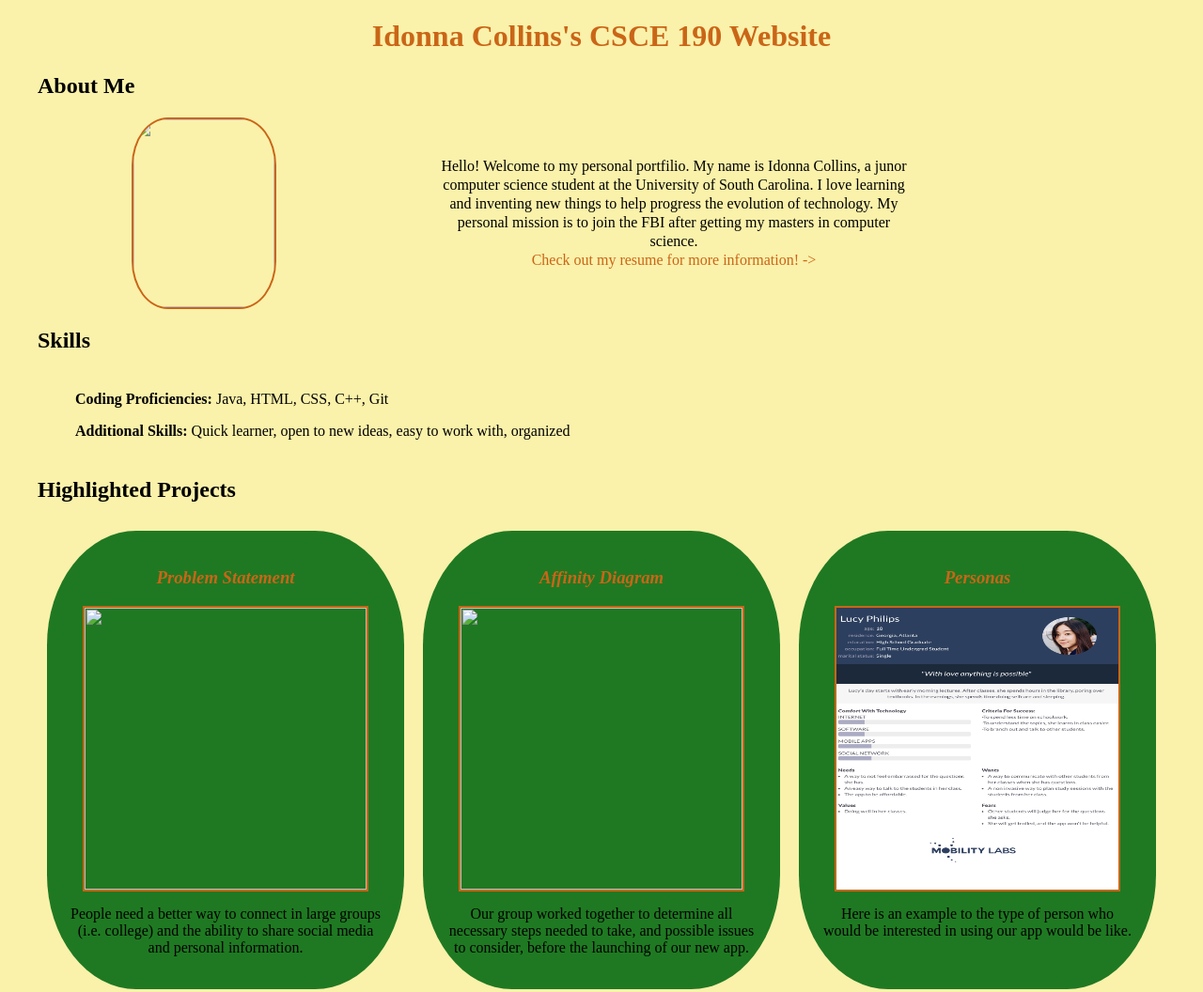
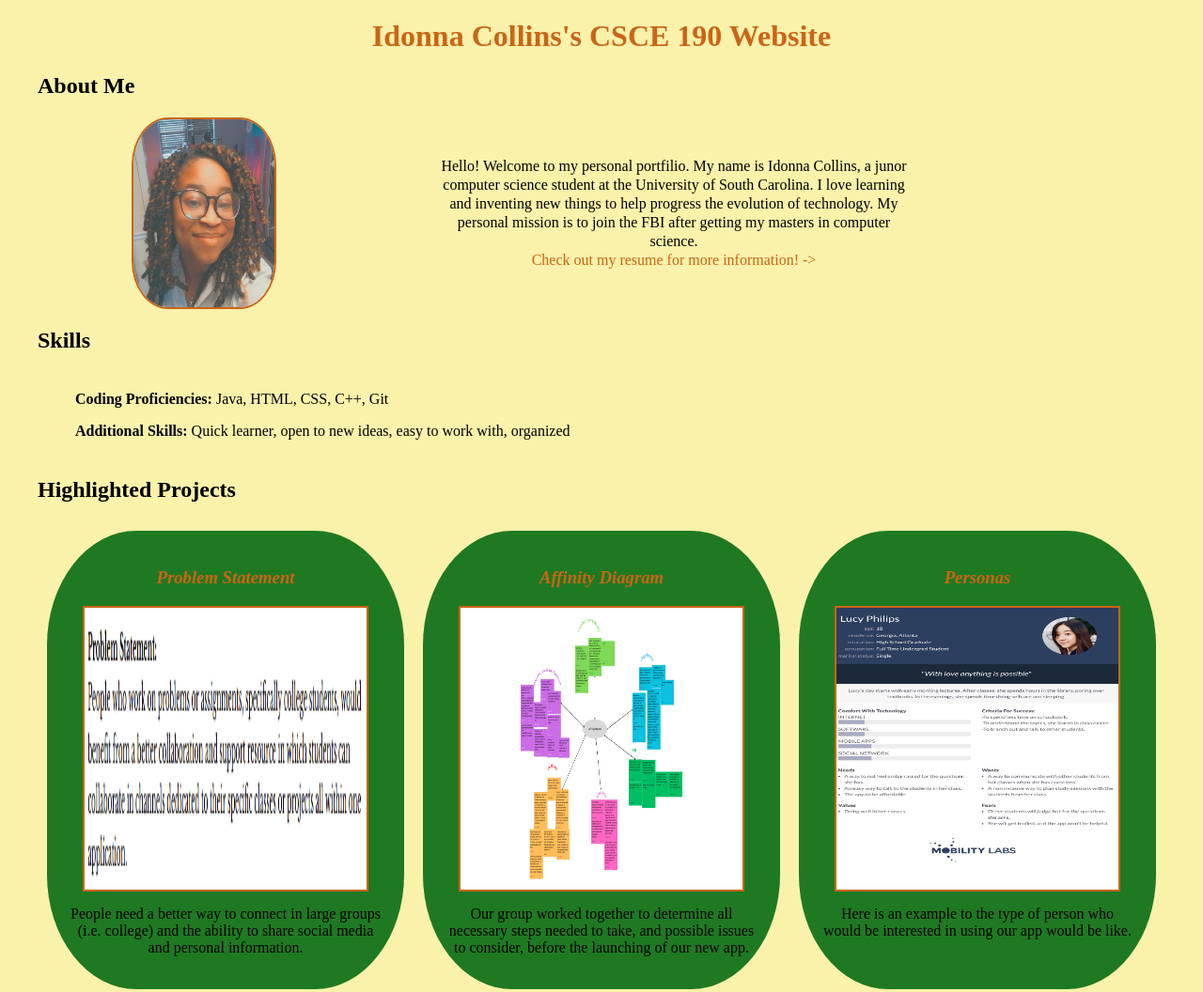
Before and after one commit to CSE-ICollins/CSE-ICollins.github.io, a plain HTML site: page index.html in a window 1280 px wide. Shown: the part 20-1076 px from the top of the page at 94% size. Drawn offline with Linux system fonts and the light colour scheme; files whose address does not match are found by name.

Commit message:
up2diagram

```diff
--- a/index.html
+++ b/index.html
@@ -15,7 +15,7 @@
          <!-- About Me -->
         <h2> About Me </h2>
         <div class="about">
-            <img src="images/CSCEPhoto.jpg">
+            <img src="CSCEPhoto.jpg">
 
             <p> Hello! Welcome to my personal portfilio. My name is Idonna Collins, a junor computer science
                 student at the University of South Carolina. I love learning and inventing new things to help progress the evolution of technology. My personal
@@ -61,8 +61,8 @@
                 <a href="files/CSCE190- Problem Statement.pdf">
                     <h3>Problem Statement</h3>
                 </a>
-                <a href="files/CSCE190- Problem Statement.pdf">
-                    <img src="images/Screenshot 2024-10-08 121629.png">
+                <a href="CSCE190- Problem Statement.pdf">
+                    <img src="Screenshot 2024-10-08 121629.png">
                 </a>
                 <p>
                      People need a better way to connect in large groups (i.e. college) and the ability to share social media and personal information.
@@ -71,11 +71,13 @@
 
             <!--Affinity Diagram Assignment-->
             <section class="project">
-                <a href="files/Document 4.docx">
+                                 <a href="https://docs.google.com/document/d/13CArGefFW1sR8l0qGPMXKELoPgY0T3VwLX8xjx4dwgA/edit?usp=sharing">
+
                     <h3>Affinity Diagram</h3>
                 </a>
-                <a href="files/Document 4.docx">
-                    <img src="images/Affinity Diagram CSCE 190.png">
+                                 <a href="https://docs.google.com/document/d/13CArGefFW1sR8l0qGPMXKELoPgY0T3VwLX8xjx4dwgA/edit?usp=sharing">
+
+                    <img src="Affinity Diagram CSCE 190.png">
                 </a>
                 <p>
                 Our group worked together to determine all necessary steps needed to take, and possible issues to consider, before the launching of our new app.
```
